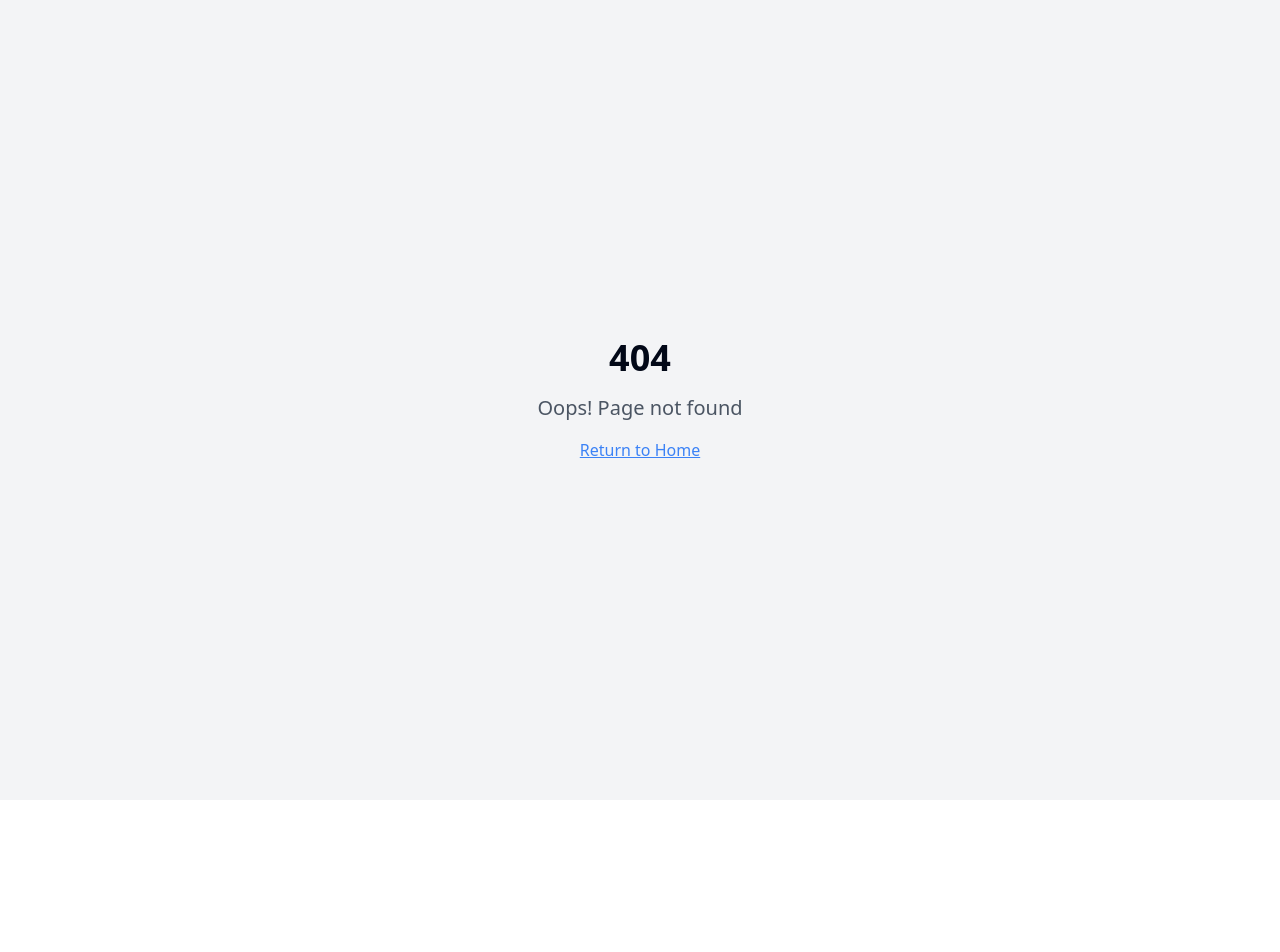
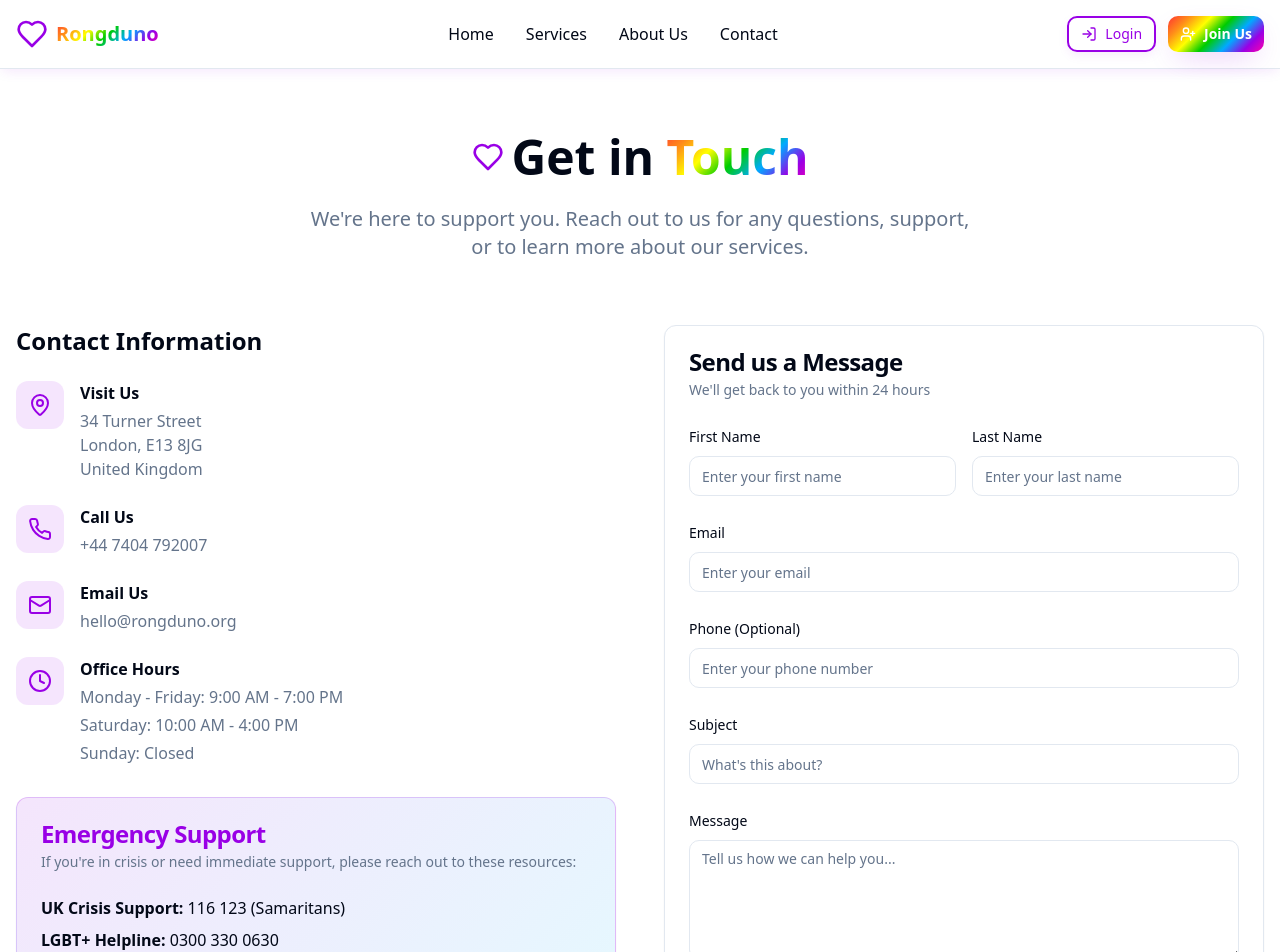
Before and after one commit to masuduke/pride-pathways-connect, a React (Vite) app: page /contact in a window 1280 px wide. Before the commit this address had no page. Shown: the top 952 px of the page. Before the commit the page ends 800 px from the top, so only its background shows below. Built offline with nearby package versions, Linux system fonts and the light colour scheme.

Commit message:
Add contact information
Update contact information in the footer.

```diff
--- a/src/App.tsx
+++ b/src/App.tsx
@@ -5,6 +5,7 @@ import { QueryClient, QueryClientProvider } from "@tanstack/react-query";
 import { BrowserRouter, Routes, Route } from "react-router-dom";
 import Homepage from "./pages/Homepage";
 import Services from "./pages/Services";
+import Contact from "./pages/Contact";
 import Login from "./pages/Login";
 import Register from "./pages/Register";
 import BookService from "./pages/BookService";
@@ -21,6 +22,7 @@ const App = () => (
         <Routes>
           <Route path="/" element={<Homepage />} />
           <Route path="/services" element={<Services />} />
+          <Route path="/contact" element={<Contact />} />
           <Route path="/login" element={<Login />} />
           <Route path="/register" element={<Register />} />
           <Route path="/book/:serviceId" element={<BookService />} />
--- a/src/components/Footer.tsx
+++ b/src/components/Footer.tsx
@@ -90,7 +90,7 @@ export const Footer = () => {
             <div className="space-y-3">
               <div className="flex items-center gap-3">
                 <Phone className="h-4 w-4" />
-                <span className="text-primary-foreground/80">(555) 123-PRIDE</span>
+                <span className="text-primary-foreground/80">+44 7404 792007</span>
               </div>
               <div className="flex items-center gap-3">
                 <Mail className="h-4 w-4" />
@@ -99,8 +99,8 @@ export const Footer = () => {
               <div className="flex items-start gap-3">
                 <MapPin className="h-4 w-4 mt-1" />
                 <span className="text-primary-foreground/80">
-                  123 Rainbow Avenue<br />
-                  Pride City, PC 12345
+                  34 Turner Street<br />
+                  London, E13 8JG
                 </span>
               </div>
             </div>
--- a/src/pages/BookService.tsx
+++ b/src/pages/BookService.tsx
@@ -291,7 +291,7 @@ const BookService = () => {
                     <p className="mb-2">
                       If you have questions about booking or need assistance:
                     </p>
-                    <p>📞 <strong>(555) 123-PRIDE</strong></p>
+                    <p>📞 <strong>+44 7404 792007</strong></p>
                     <p>✉️ <strong>hello@rongduno.org</strong></p>
                     <p className="mt-3 text-muted-foreground">
                       Our support team is available Monday-Friday, 9 AM - 7 PM
--- /dev/null
+++ b/src/pages/Contact.tsx
@@ -0,0 +1,159 @@
+import { Header } from "@/components/Header";
+import { Footer } from "@/components/Footer";
+import { Card, CardContent, CardDescription, CardHeader, CardTitle } from "@/components/ui/card";
+import { Button } from "@/components/ui/button";
+import { Input } from "@/components/ui/input";
+import { Textarea } from "@/components/ui/textarea";
+import { Label } from "@/components/ui/label";
+import { MapPin, Phone, Mail, Clock, Heart } from "lucide-react";
+
+const Contact = () => {
+  return (
+    <div className="min-h-screen bg-background">
+      <Header />
+
+      <main className="container mx-auto px-4 py-16">
+        {/* Hero Section */}
+        <div className="text-center mb-16">
+          <div className="flex items-center justify-center gap-2 mb-6">
+            <Heart className="h-8 w-8 text-primary" />
+            <h1 className="text-4xl md:text-5xl font-bold">
+              Get in <span className="bg-gradient-pride bg-clip-text text-transparent">Touch</span>
+            </h1>
+          </div>
+          <p className="text-xl text-muted-foreground max-w-2xl mx-auto">
+            We're here to support you. Reach out to us for any questions, support, or to learn more about our services.
+          </p>
+        </div>
+
+        <div className="grid lg:grid-cols-2 gap-12">
+          {/* Contact Information */}
+          <div className="space-y-8">
+            <div>
+              <h2 className="text-2xl font-bold mb-6">Contact Information</h2>
+              <div className="space-y-6">
+                <div className="flex items-start gap-4">
+                  <div className="bg-primary/10 p-3 rounded-lg">
+                    <MapPin className="h-6 w-6 text-primary" />
+                  </div>
+                  <div>
+                    <h3 className="font-semibold mb-1">Visit Us</h3>
+                    <p className="text-muted-foreground">
+                      34 Turner Street<br />
+                      London, E13 8JG<br />
+                      United Kingdom
+                    </p>
+                  </div>
+                </div>
+
+                <div className="flex items-start gap-4">
+                  <div className="bg-primary/10 p-3 rounded-lg">
+                    <Phone className="h-6 w-6 text-primary" />
+                  </div>
+                  <div>
+                    <h3 className="font-semibold mb-1">Call Us</h3>
+                    <p className="text-muted-foreground">+44 7404 792007</p>
+                  </div>
+                </div>
+
+                <div className="flex items-start gap-4">
+                  <div className="bg-primary/10 p-3 rounded-lg">
+                    <Mail className="h-6 w-6 text-primary" />
+                  </div>
+                  <div>
+                    <h3 className="font-semibold mb-1">Email Us</h3>
+                    <p className="text-muted-foreground">hello@rongduno.org</p>
+                  </div>
+                </div>
+
+                <div className="flex items-start gap-4">
+                  <div className="bg-primary/10 p-3 rounded-lg">
+                    <Clock className="h-6 w-6 text-primary" />
+                  </div>
+                  <div>
+                    <h3 className="font-semibold mb-1">Office Hours</h3>
+                    <div className="text-muted-foreground space-y-1">
+                      <p>Monday - Friday: 9:00 AM - 7:00 PM</p>
+                      <p>Saturday: 10:00 AM - 4:00 PM</p>
+                      <p>Sunday: Closed</p>
+                    </div>
+                  </div>
+                </div>
+              </div>
+            </div>
+
+            <Card className="bg-gradient-subtle border-primary/20">
+              <CardHeader>
+                <CardTitle className="text-primary">Emergency Support</CardTitle>
+                <CardDescription>
+                  If you're in crisis or need immediate support, please reach out to these resources:
+                </CardDescription>
+              </CardHeader>
+              <CardContent className="space-y-2">
+                <p><strong>UK Crisis Support:</strong> 116 123 (Samaritans)</p>
+                <p><strong>LGBT+ Helpline:</strong> 0300 330 0630</p>
+                <p><strong>Emergency Services:</strong> 999</p>
+              </CardContent>
+            </Card>
+          </div>
+
+          {/* Contact Form */}
+          <Card>
+            <CardHeader>
+              <CardTitle>Send us a Message</CardTitle>
+              <CardDescription>
+                We'll get back to you within 24 hours
+              </CardDescription>
+            </CardHeader>
+            <CardContent>
+              <form className="space-y-6">
+                <div className="grid grid-cols-1 md:grid-cols-2 gap-4">
+                  <div className="space-y-2">
+                    <Label htmlFor="firstName">First Name</Label>
+                    <Input id="firstName" placeholder="Enter your first name" />
+                  </div>
+                  <div className="space-y-2">
+                    <Label htmlFor="lastName">Last Name</Label>
+                    <Input id="lastName" placeholder="Enter your last name" />
+                  </div>
+                </div>
+
+                <div className="space-y-2">
+                  <Label htmlFor="email">Email</Label>
+                  <Input id="email" type="email" placeholder="Enter your email" />
+                </div>
+
+                <div className="space-y-2">
+                  <Label htmlFor="phone">Phone (Optional)</Label>
+                  <Input id="phone" type="tel" placeholder="Enter your phone number" />
+                </div>
+
+                <div className="space-y-2">
+                  <Label htmlFor="subject">Subject</Label>
+                  <Input id="subject" placeholder="What's this about?" />
+                </div>
+
+                <div className="space-y-2">
+                  <Label htmlFor="message">Message</Label>
+                  <Textarea
+                    id="message"
+                    placeholder="Tell us how we can help you..."
+                    className="min-h-[120px]"
+                  />
+                </div>
+
+                <Button type="submit" variant="pride" className="w-full">
+                  Send Message
+                </Button>
+              </form>
+            </CardContent>
+          </Card>
+        </div>
+      </main>
+
+      <Footer />
+    </div>
+  );
+};
+
+export default Contact;
```
